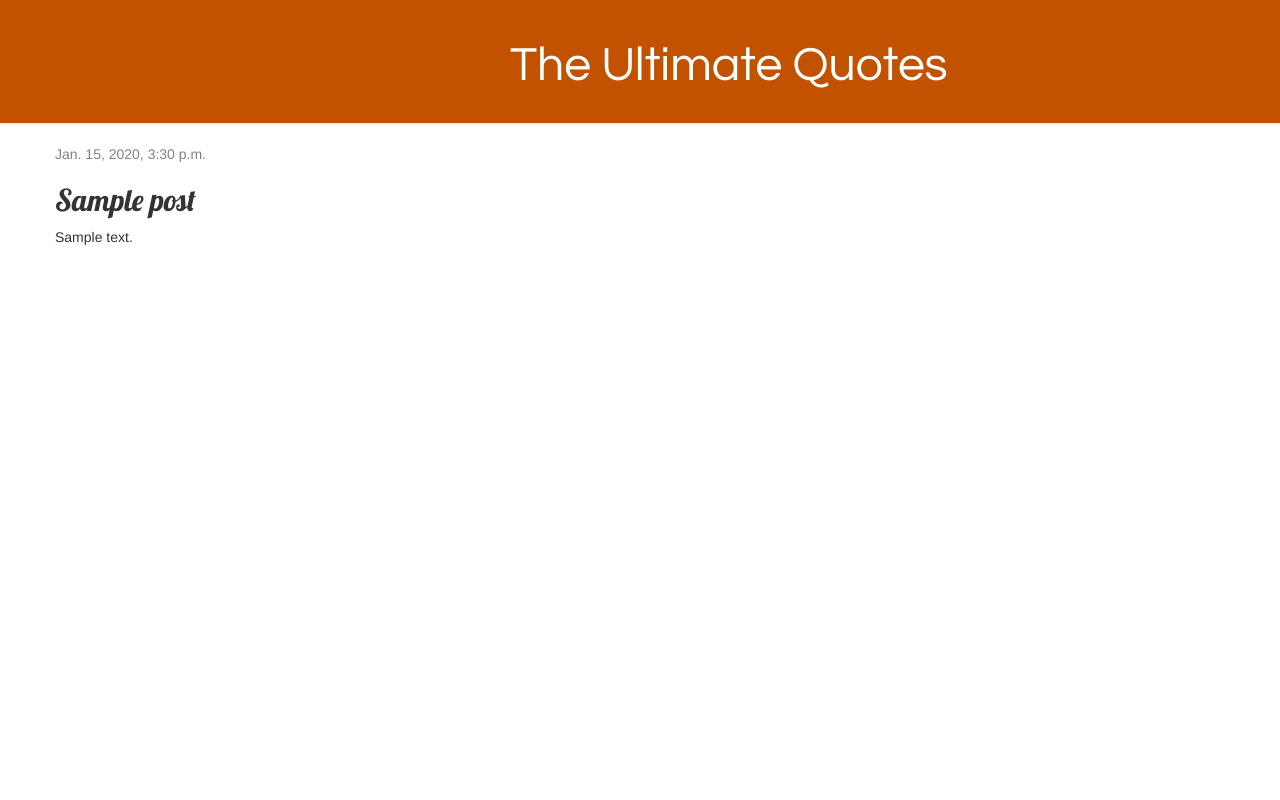
After one commit to ruchit-t/my-first-blog, a Django app: page /post/1/ in a window 1280 px wide. The commit adds this page. Run offline with Django 3.2, Linux system fonts and the light colour scheme; tables that the repository leaves empty hold one stand-in row (values such as "Sample post"); some libraries are stand-ins or nearby versions.

Commit message:
Added Enhanced view for each post and added base template

```diff
--- a/blog/static/css/blog.css
+++ b/blog/static/css/blog.css
@@ -2,11 +2,13 @@
     background-color: #C25100;
     margin-top: 0;
     padding: 20px 20px 20px 40px;
+    padding-left: 510px;
 }
 
 .page-header h1, .page-header h1 a, .page-header h1 a:visited, .page-header h1 a:active {
     color: #ffffff;
     font-size: 36pt;
+    font-family: 'Questrial', cursive;
     text-decoration: none;
 }
 
--- /dev/null
+++ b/blog/templates/blog/base.html
@@ -0,0 +1,24 @@
+{% load static %}
+<html>
+    <head>
+        <title>Django Girls blog</title>
+        <link rel="stylesheet" href="//maxcdn.bootstrapcdn.com/bootstrap/3.2.0/css/bootstrap.min.css">
+        <link rel="stylesheet" href="//maxcdn.bootstrapcdn.com/bootstrap/3.2.0/css/bootstrap-theme.min.css">
+        <link href='//fonts.googleapis.com/css?family=Lobster&subset=latin,latin-ext' rel='stylesheet' type='text/css'>
+        <link href="https://fonts.googleapis.com/css?family=Questrial&display=swap" rel="stylesheet" type="text/css">
+        <link rel="stylesheet" href="{% static 'css/blog.css' %}">
+    </head>
+    <body>
+        <div class="page-header">
+            <h1><a href="/">The Ultimate Quotes</a></h1>
+        </div>
+        <div class="content container">
+            <div class="row">
+                <div class="col-md-8">
+                {% block content %}
+                {% endblock %}
+                </div>
+            </div>
+        </div>
+    </body>
+</html>
--- /dev/null
+++ b/blog/templates/blog/post_detail.html
@@ -0,0 +1,14 @@
+{% extends 'blog/base.html' %}
+
+{% block content %}
+    <div class="post">
+        {% if pos.published_date %}
+            <div class="date">
+                {{ pos.published_date }}
+            </div>
+        {% endif %}
+        <h2>{{ pos.title }}</h2>
+        <p>{{ pos.content|linebreaksbr }}</p>
+    </div>
+
+{% endblock %}
--- a/blog/urls.py
+++ b/blog/urls.py
@@ -2,5 +2,6 @@ from django.urls import path
 from . import views
 
 urlpatterns =[
-    path('', views.post_list, name='post_list')
+    path('', views.post_list, name='post_list'),
+    path('post/<int:pk>/', views.post_detail, name='post_detail'),
 ]
--- a/blog/views.py
+++ b/blog/views.py
@@ -1,8 +1,15 @@
-from django.shortcuts import render
+from django.shortcuts import render, get_object_or_404
 from .models import post
 from django.utils import timezone
+
+
 # Create your views here.
 
 def post_list(request):
     posts = post.objects.filter(title__contains="blog").order_by("published_date")
-    return render(request, 'blog/post_list.html', {'posts':posts})
+    return render(request, 'blog/post_list.html', {'posts': posts})
+
+
+def post_detail(request, pk):
+    pos = get_object_or_404(post, pk=pk)
+    return render(request, 'blog/post_detail.html', {'pos': pos})
```
Also changed, not shown: blog/templates/blog/post_list.html (+6 -23 lines).
